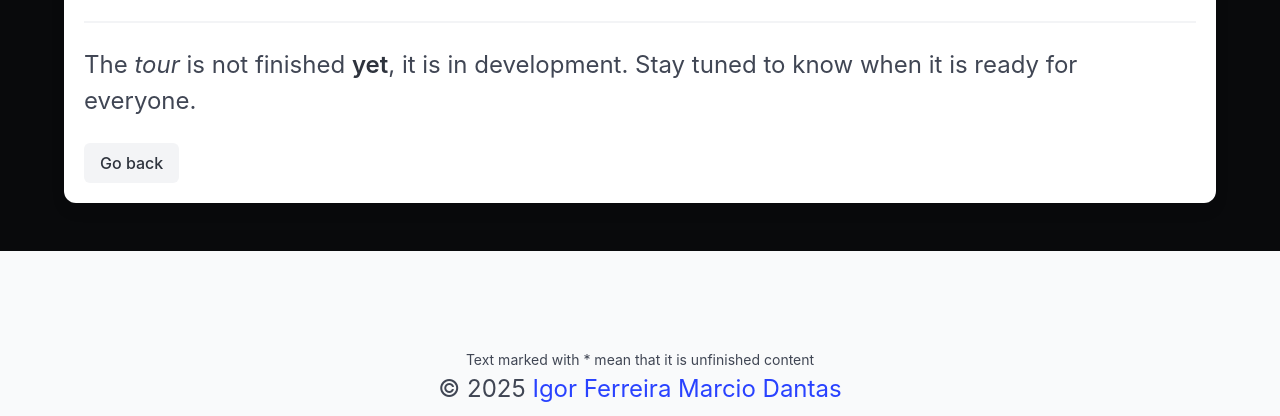
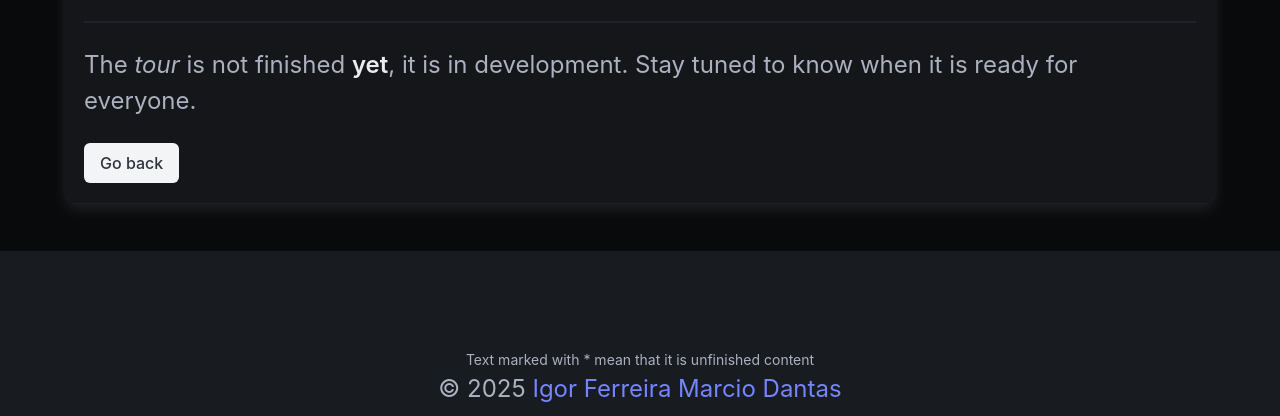
Before and after one commit to elo-lang/elo-lang.github.io, a plain HTML site: page docs/learn.html in a window 1280 px wide. Shown: the part 727-1143 px from the top of the page. Drawn offline with Linux system fonts and the light colour scheme.

Commit message:
forcing dark theme

```diff
--- a/docs/learn.html
+++ b/docs/learn.html
@@ -1,5 +1,5 @@
 <!DOCTYPE html>
-<html lang="en">
+<html data-theme="dark" lang="en">
 <head>
 	<meta charset="UTF-8">
 	<meta name="viewport" content="width=device-width, initial-scale=1.0">
```
Also changed, not shown: docs/index.html (+1 -2 lines).
